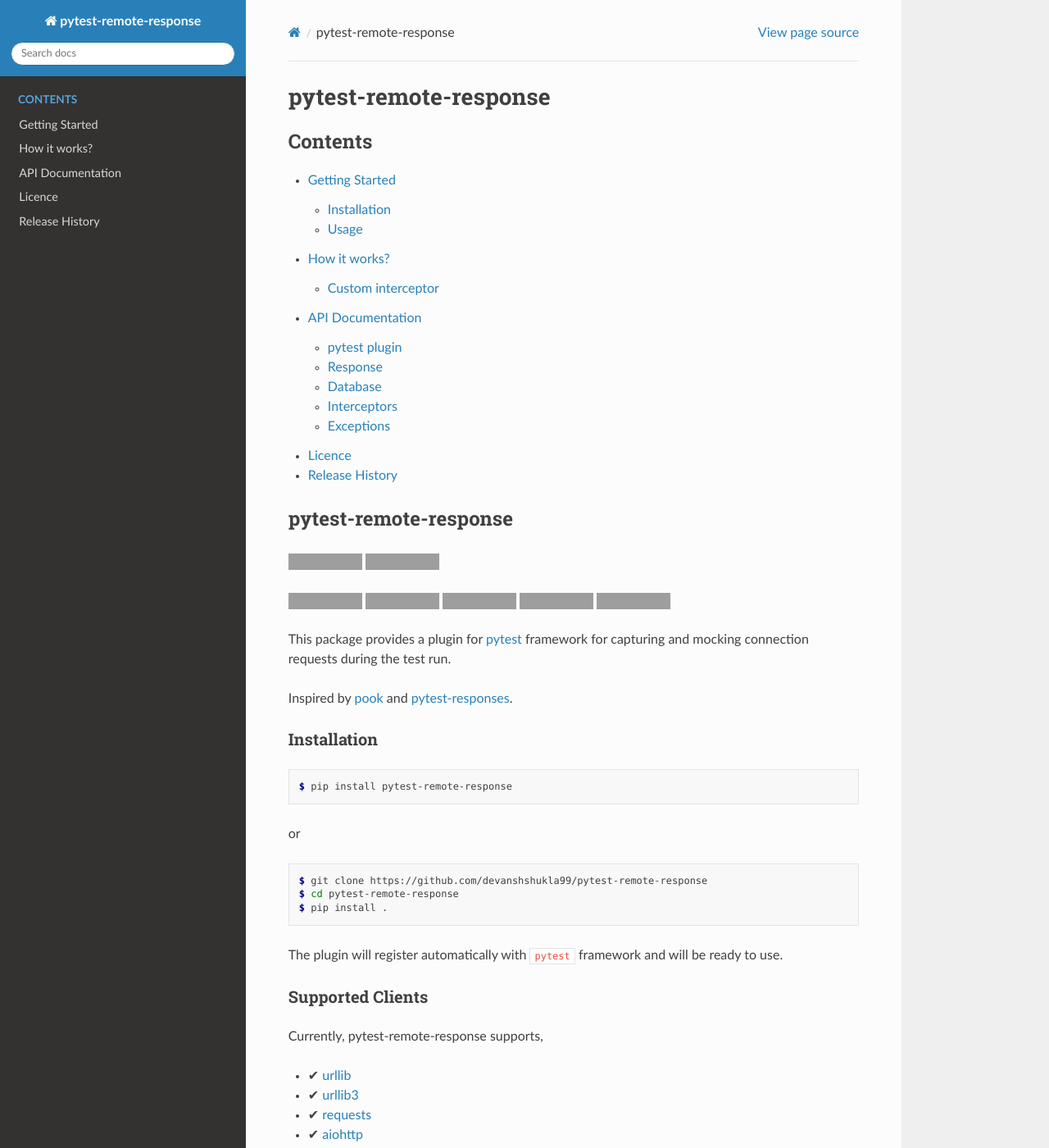
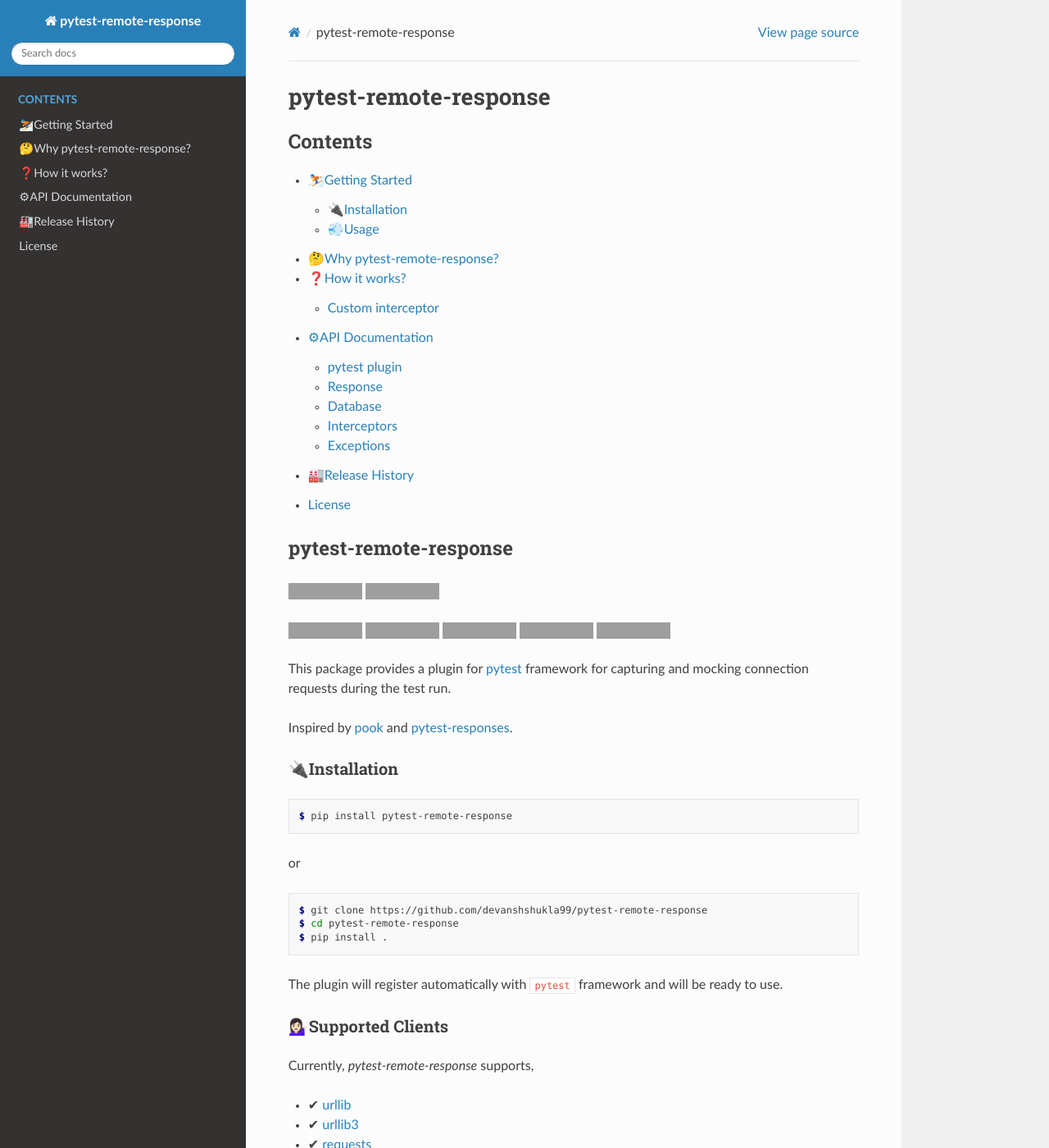
Before and after one commit to devanshshukla99/pytest-remote-response, a Sphinx documentation site: the page built from docs/index.rst, in a window 1280 px wide and 1400 px high, cut to the strip 0-1400 px from the top of the window. Shown: the whole strip at 82% size. Built offline with Sphinx 7.4.7 and the Read the Docs theme 2.0.0, drawn with Linux system fonts in a browser that asks for light colours; some of the changed text lies outside the part shown; grey boxes are pictures that could not be loaded.

Commit message:
using a lot of emojis :grinning:

```diff
--- a/README.rst
+++ b/README.rst
@@ -11,8 +11,8 @@ This package provides a plugin for `pytest`_ framework for capturing and mocking
 
 Inspired by `pook`_ and `pytest-responses`_.
 
-Installation
-------------
+🔌Installation
+---------------
 
 .. code-block:: console
 
@@ -28,21 +28,21 @@ or
 
 The plugin will register automatically with ``pytest`` framework and will be ready to use.
 
-Supported Clients
------------------
+💁🏻‍♀️Supported Clients
+------------------------
 
-Currently, pytest-remote-response supports,
+Currently, `pytest-remote-response` supports,
 
 - ✔ `urllib`_
 - ✔ `urllib3`_
 - ✔ `requests`_
 - ✔ `aiohttp`_
 
-Usage
------
+💨Usage
+--------
 
-Pytest plugin
-*************
+🐍🧪Pytest plugin
+******************
 
 The plugin works by using interceptors of different libraries which can be checked by ``response.available()`` method; these interceptors have to be applied for each pytest run using ``--remote={INTERCEPTOR}``.
 
@@ -76,12 +76,13 @@ Handling requests:
     $ pytest --remote={INTERCEPTORS} --remote-response
 
 
-Standalone package
-******************
+🐱‍👤Standalone package
+***********************
 
 The tools implemented in this package can be easily ported to any other application, with mimial config required.
 
 Configuration:
+^^^^^^^^^^^^^^
 
 .. code-block:: python
 
@@ -93,8 +94,8 @@ Configuration:
     response.unpost()
 
 
-Testing
--------
+🧪 Testing
+-----------
 
 Use ``tox`` to make sure the plugin is working:
 
--- a/docs/code_ref/index.rst
+++ b/docs/code_ref/index.rst
@@ -1,5 +1,5 @@
-API Documentation
-=================
+⚙API Documentation
+===================
 
 pytest plugin
 *************
--- a/docs/how_it_works.rst
+++ b/docs/how_it_works.rst
@@ -1,5 +1,5 @@
-How it works?
-=============
+❓How it works?
+===============
 
 `pytest-remote-response` works on top of interceptors specific for each library.
 
@@ -13,6 +13,7 @@ This approach certainly has some benefits and limitations; for instance, it's su
 for countering this, `pytest-remote-response` ships with two more deep interceptors :mod:`~pytest_response.interceptors.urllib_full` and :mod:`~pytest_response.interceptors.urllib3_full`.
 
 .. warning::
+
     :mod:`~pytest_response.interceptors.urllib_full` and :mod:`~pytest_response.interceptors.urllib3_full` are more low-level but are plagued with threading issues; use them carefully!
 
 
--- a/docs/index.rst
+++ b/docs/index.rst
@@ -11,10 +11,11 @@ pytest-remote-response
    :maxdepth: 2
 
    user_guide
+   why
    how_it_works
    code_ref/index
-   licence
    release
+   license
 
 .. include:: ../README.rst
 
--- a/docs/licence.rst
+++ /dev/null
@@ -1,4 +0,0 @@
-Licence
-*******
-
-BSD-3-Clause Licence
--- /dev/null
+++ b/docs/license.rst
@@ -0,0 +1,4 @@
+License
+*******
+
+.. literalinclude:: ../LICENSE
--- a/docs/release.rst
+++ b/docs/release.rst
@@ -1,6 +1,6 @@
-***************
-Release History
-***************
+******************
+🏭Release History
+******************
 
 .. toctree::
     :maxdepth: 1
```
Also changed, not shown: other parts of README.rst (+1 -1 lines), docs/user_guide.rst (+10 -10 lines), docs/why.rst (added, +18 -0 lines).
